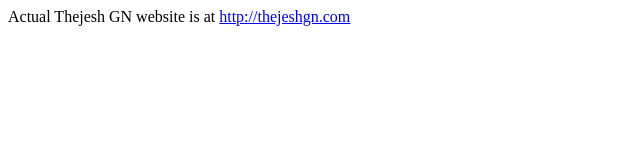
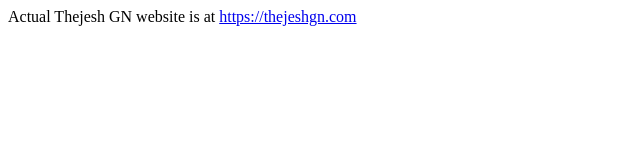
Before and after one commit to thejeshgn/thejeshgn.github.io, a plain HTML site: page index.html in a window 1280 px wide. Shown: the full height of the page, 0-640 px from the left. Drawn offline with Linux system fonts and the light colour scheme.

Commit message:
Update index.html
https :)

```diff
--- a/index.html
+++ b/index.html
@@ -1 +1 @@
-Actual Thejesh GN website is at <a href="http://thejeshgn.com">http://thejeshgn.com</a>
+Actual Thejesh GN website is at <a href="https://thejeshgn.com">https://thejeshgn.com</a>
```
